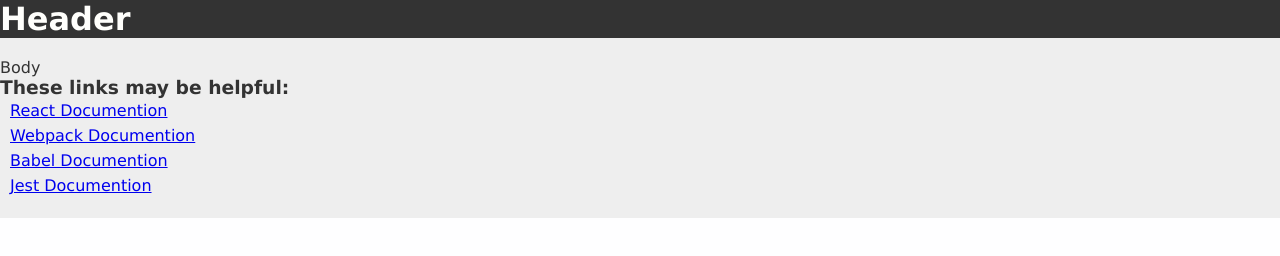
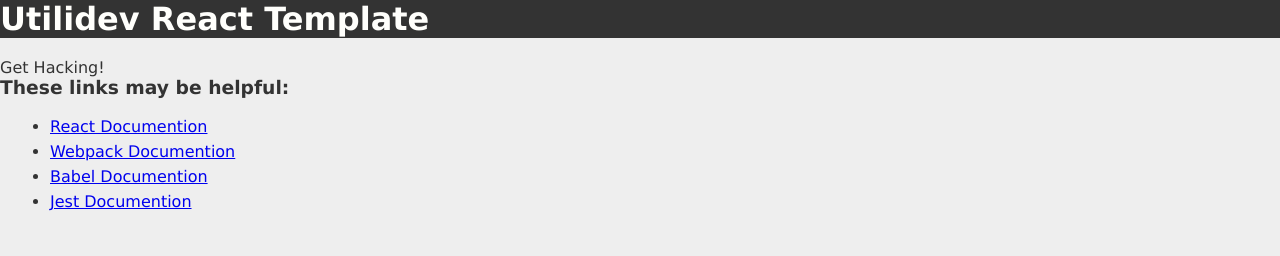
Before and after one commit to utilidev/ud-react-template, a React app: page / in a window 1280 px wide. Built offline with nearby package versions, Linux system fonts and the light colour scheme.

Commit message:
Removed * selector and updated design per #33

```diff
--- a/src/base-styles/base-styles.css
+++ b/src/base-styles/base-styles.css
@@ -1,12 +1,9 @@
-* {
-  padding: 0;
-  margin: 0;
-}
-
 html,
 body {
+  margin: 0;
   min-width: 100%;
   min-height: 100%;
+  height: 100%;
   background-color: rgb(254, 254, 255);
   font-family: "Lucida Sans", "Lucida Sans Regular", "Lucida Grande",
     "Lucida Sans Unicode", Geneva, Verdana, sans-serif;
@@ -22,6 +19,12 @@
   font-family: "Lucida Sans", "Lucida Sans Regular", "Lucida Grande",
     "Lucida Sans Unicode", Geneva, Verdana, sans-serif;
   color: #333333;
+  margin: 0;
+}
+
+.fill-height {
+  height: 100%;
+  min-height: 100%;
 }
 
 .bg-dark {
--- a/src/components/App.js
+++ b/src/components/App.js
@@ -7,8 +7,8 @@
   constructor(props) {
     super(props);
     this.state = {
-      headerText: "Header",
-      bodyText: "Body"
+      headerText: "Utilidev React Template",
+      bodyText: "Get Hacking!"
     };
   }
 
@@ -16,7 +16,7 @@
     const { headerText, bodyText } = this.state;
 
     return (
-      <div>
+      <div className="fill-height">
         <Header text={headerText} />
         <Body text={bodyText} />
       </div>
--- a/src/components/Body/Body.js
+++ b/src/components/Body/Body.js
@@ -3,7 +3,7 @@
 
 const Body = props => {
   return (
-    <div className="bg-light">
+    <div className="bg-light fill-height">
       <div className="body">
         <p className="tx-dark">{props.text}</p>
         <h3 className="tx-dark">These links may be helpful:</h3>
--- a/src/index.html
+++ b/src/index.html
@@ -9,7 +9,7 @@
 </head>
 
 <body>
-    <div id="app"></div>
+    <div id="app" class="fill-height"></div>
 </body>
 
 
```
Also changed, not shown: 1 other file.
